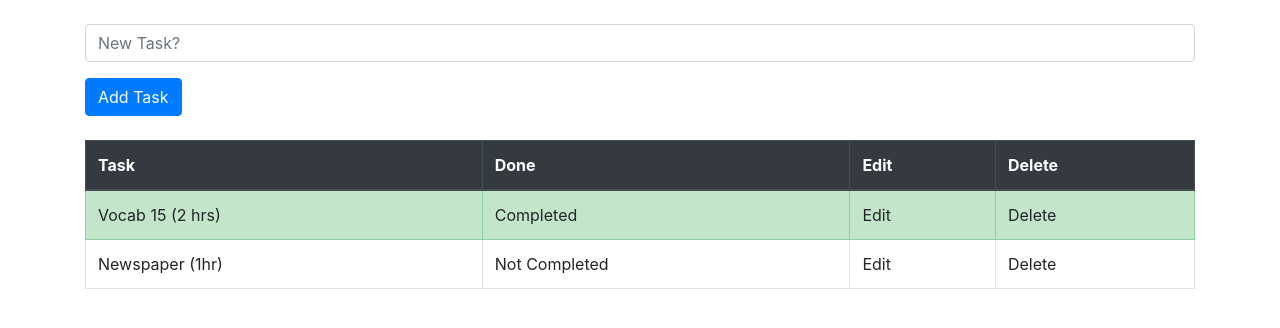
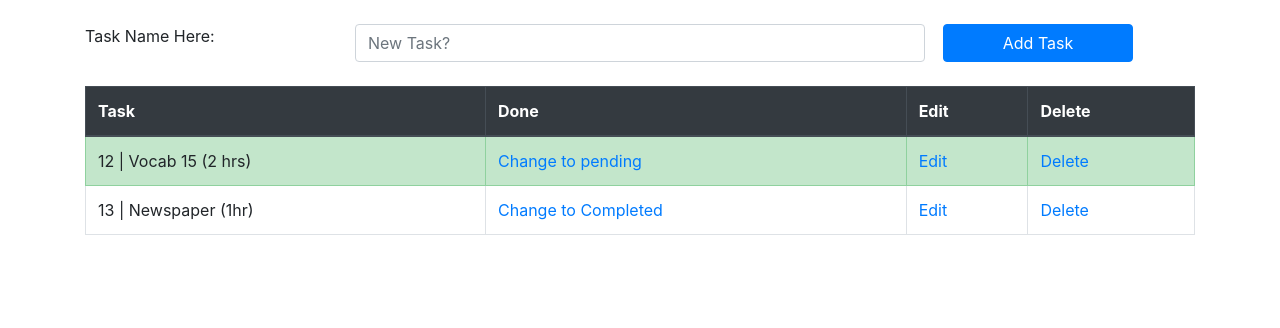
Before and after one commit to shubham1o1/django_beginner, a Django app: page /todolist/ in a window 1280 px wide. Shown: the part 76-404 px from the top of the page. Run offline with Django 3.2, Linux system fonts and the light colour scheme; data comes from the database, SQL or seed files in the repository; both versions use the stored data as it was after the commit; some libraries are stand-ins or nearby versions.

Commit message:
edit and delete

```diff
--- a/django-project/taskmate/todolist_app/templates/todolist.html
+++ b/django-project/taskmate/todolist_app/templates/todolist.html
@@ -18,12 +18,11 @@
             {% endfor %}
         {% endif %}
 
-       <form method ="post">
+       <form method ="post" class="row">
             {% csrf_token %}
-            <div class="form-group">
-                <input type="text" class="form-control" name = "task" placeholder="New Task?">
-            </div>
-            <button type="submit" class="btn btn-primary">Add Task</button>
+            <label class = "col-lg-3">Task Name Here: </label>
+            <input type="text" class="form-control col-lg-6" name = "task" placeholder="New Task?">
+            &nbsp;&nbsp;&nbsp;&nbsp;<button type="submit" class="btn btn-primary col-lg-2">Add Task</button>
         </form>
         <br>
 
@@ -41,17 +40,17 @@
             {% for obj in all_tasks %}
                 {% if obj.done %}
                     <tr class = "table-success">
-                    <td>{{obj.task}}</th>
-                    <td>Completed</td>
-                    <td>Edit</td>
-                    <td>Delete</td>
+                    <td>{{obj.id}} | {{obj.task}}</th>
+                    <td><a href = "{% url 'pending_task' obj.id %}">Change to pending</a></td>
+                    <td><a href = "{% url 'edit_task' obj.id %}">Edit</a></td>
+                    <td><a href = "{% url 'delete_task' obj.id %}">Delete</a></td>
                     </tr>
                 {% else %}
                     <tr>
-                    <td>{{obj.task}}</th>
-                    <td>Not Completed</td>
-                    <td>Edit</td>
-                    <td>Delete</td>
+                    <td>{{obj.id}} | {{obj.task}}</th>
+                    <td><a href = "{% url 'complete_task' obj.id %}">Change to Completed</a></td>
+                    <td><a href = "{% url 'edit_task' obj.id %}">Edit</a></td>
+                    <td><a href = "{% url 'delete_task' obj.id %}">Delete</a></td>
                     </tr>
                 {% endif %}
             {% endfor %}
--- a/django-project/taskmate/todolist_app/urls.py
+++ b/django-project/taskmate/todolist_app/urls.py
@@ -3,6 +3,10 @@ from django.urls import path
 
 urlpatterns = [
     path('',views.todolist,name='todolist'),
+    path('delete/<task_id>',views.delete_task,name='delete_task'),
+    path('edit/<task_id>',views.edit_task,name='edit_task'),
+    path('complete/<task_id>',views.complete_task,name='complete_task'),
+    path('pending/<task_id>',views.pending_task,name='pending_task'),
     path('contact',views.contact,name='contact'),
     path('about-us',views.about,name='about'),
 ]
--- a/django-project/taskmate/todolist_app/views.py
+++ b/django-project/taskmate/todolist_app/views.py
@@ -35,3 +35,32 @@ def about(request):
     }
     #return HttpResponse("Welcome to todolist")
     return render(request, 'about.html', context)
+
+def delete_task(request, task_id):
+    task = TaskList.objects.get(pk=task_id)
+    task.delete()
+    return redirect('todolist')
+
+def edit_task(request, task_id):
+    if request.method == "POST":
+        task = TaskList.objects.get(pk=task_id)
+        form = TaskForm(request.POST or None, instance = task)
+        if form.is_valid():
+            form.save()
+        messages.success(request, ("Task Edited!"))
+        return redirect('todolist')
+    else:
+        task_object = TaskList.objects.get(pk=task_id)
+        return render(request, 'edit.html', {'task_object':task_object})
+
+def complete_task(request, task_id):
+    task = TaskList.objects.get(pk=task_id)
+    task.done = True
+    task.save()
+    return redirect('todolist')
+
+def pending_task(request, task_id):
+    task = TaskList.objects.get(pk=task_id)
+    task.done = False
+    task.save()
+    return redirect('todolist')
```
Also changed, not shown: django-project/taskmate/todolist_app/templates/edit.html (added, +20 -0 lines), django-project/taskmate/db.sqlite3.
